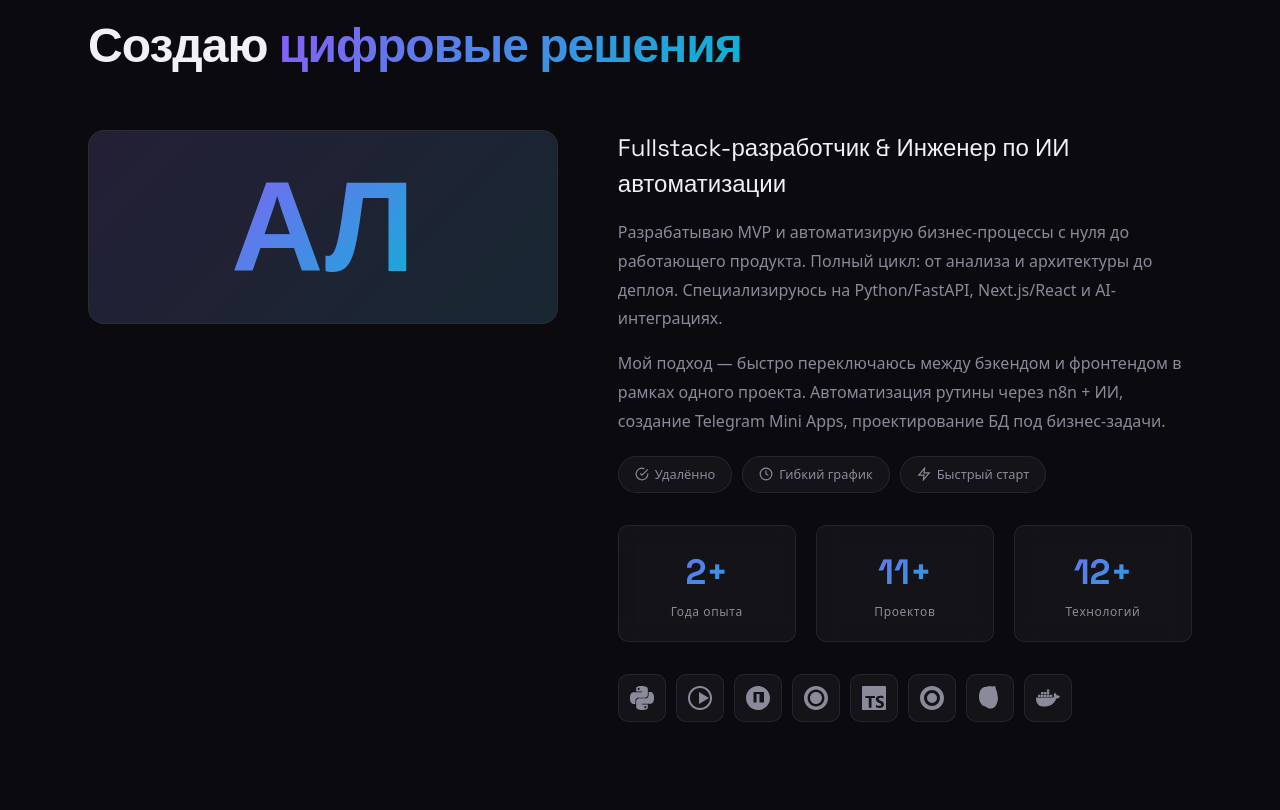
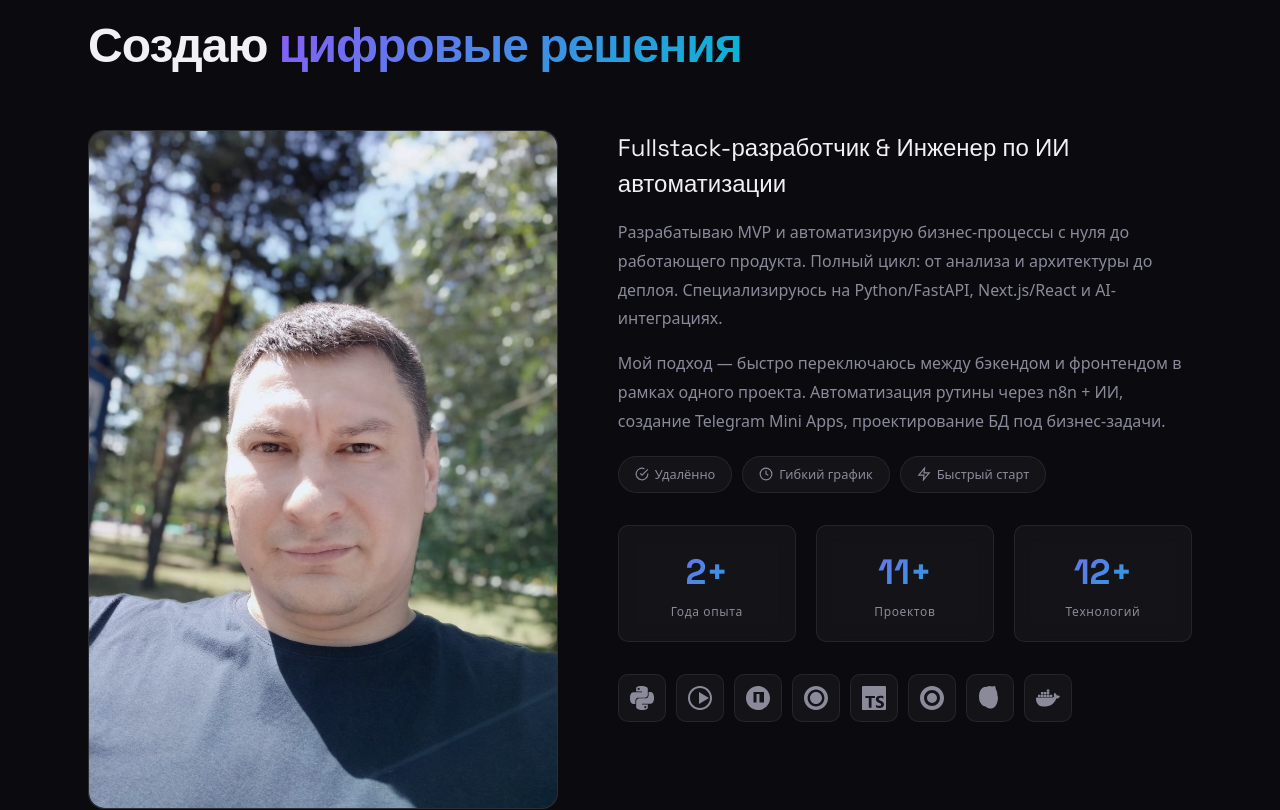
Before and after one commit to lazmaksim2019-ops/portfolio2, a Next.js app: page / in a window 1280 px wide. Shown: the part 900-1710 px from the top of the page. Built offline with nearby package versions, Linux system fonts and the light colour scheme.

Commit message:
feat: replace avatar placeholder with next/image

```diff
--- a/src/components/about/About.tsx
+++ b/src/components/about/About.tsx
@@ -2,6 +2,7 @@
 
 import { useEffect, useRef, useState } from "react";
 import { useInView } from "motion/react";
+import Image from "next/image";
 import { Reveal } from "@/components/ui/Reveal";
 import {
   PythonIcon,
@@ -69,7 +70,14 @@ export function About() {
         <div className="about-grid">
           <Reveal>
             <div className="about-avatar">
-              <div className="avatar-placeholder">АЛ</div>
+              <Image
+                src="/me.jpg"
+                alt="Александр Лазаренко"
+                width={400}
+                height={400}
+                style={{ width: "100%", height: "auto", borderRadius: "var(--radius)", objectFit: "cover" }}
+                priority
+              />
             </div>
           </Reveal>
           <div className="about-text">
```
